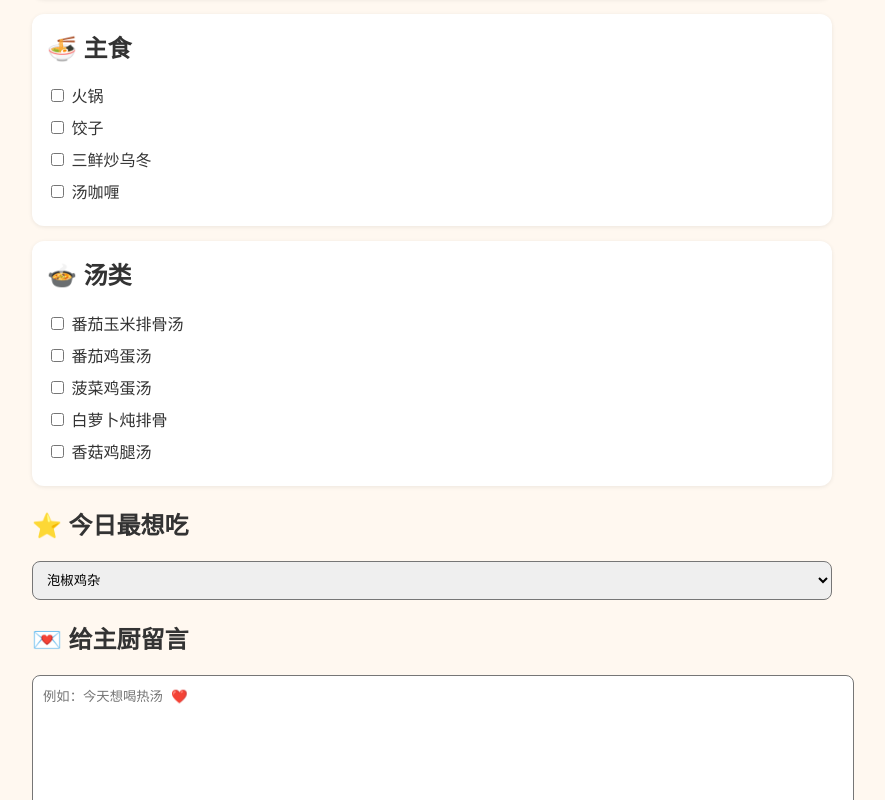
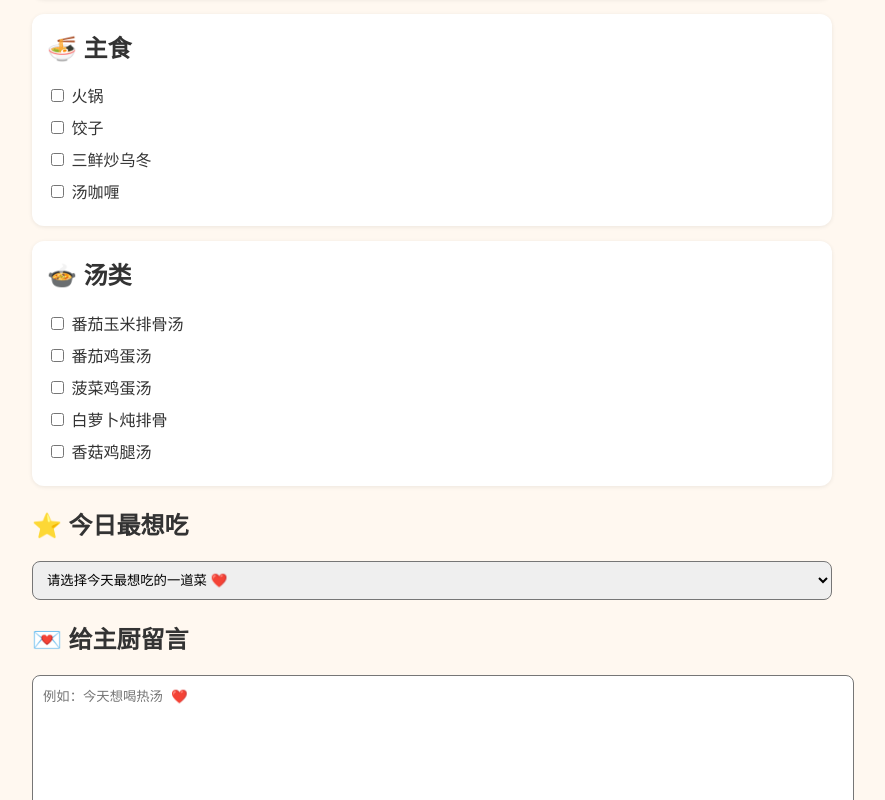
Before and after one commit to CUIMINGCUN/jojo-kitchen, a plain HTML site: page index.html in a window 1280 px wide. Shown: the part 1063-1863 px from the top of the page, without its empty margins (208-1093 px from the left). Drawn offline with Linux system fonts and the light colour scheme.

Commit message:
改了泡姜鸡杂

```diff
--- a/index.html
+++ b/index.html
@@ -119,7 +119,7 @@ button:hover{
 <div class="category">
 <h2>🥩 肉菜</h2>
 
-<div class="menu-item"><label><input type="checkbox" value="泡椒鸡杂"> 泡椒鸡杂</label></div>
+<div class="menu-item"><label><input type="checkbox" value="泡姜鸡杂"> 泡姜鸡杂</label></div>
 <div class="menu-item"><label><input type="checkbox" value="辣子鸡丁"> 辣子鸡丁</label></div>
 <div class="menu-item"><label><input type="checkbox" value="钵钵鸡"> 钵钵鸡</label></div>
 <div class="menu-item"><label><input type="checkbox" value="青椒肉丝"> 青椒肉丝</label></div>
@@ -176,7 +176,11 @@ button:hover{
 
 <select id="favorite">
 
-<option>泡椒鸡杂</option>
+<option value="" selected disabled>
+请选择今天最想吃的一道菜 ❤️
+</option>
+
+<option>泡姜鸡杂</option>
 <option>辣子鸡丁</option>
 <option>钵钵鸡</option>
 <option>青椒肉丝</option>
```
